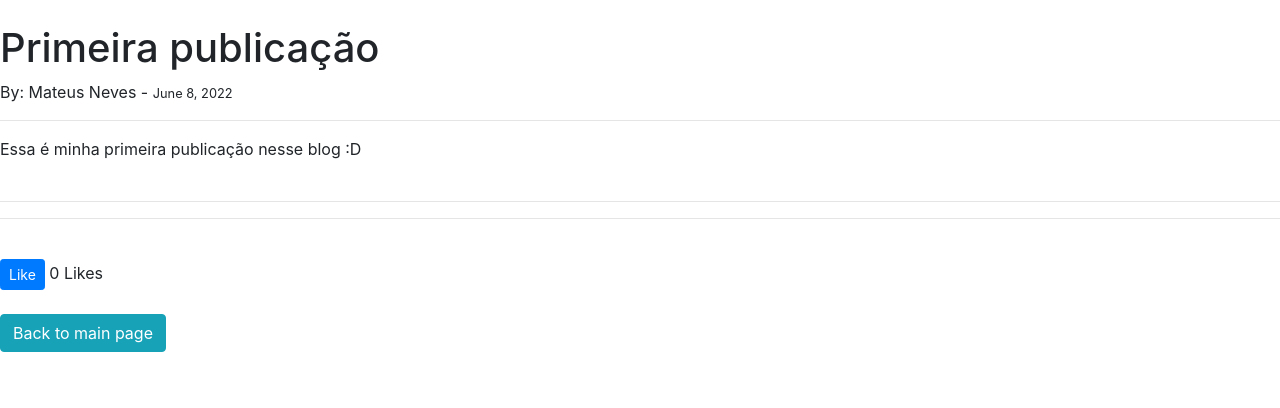
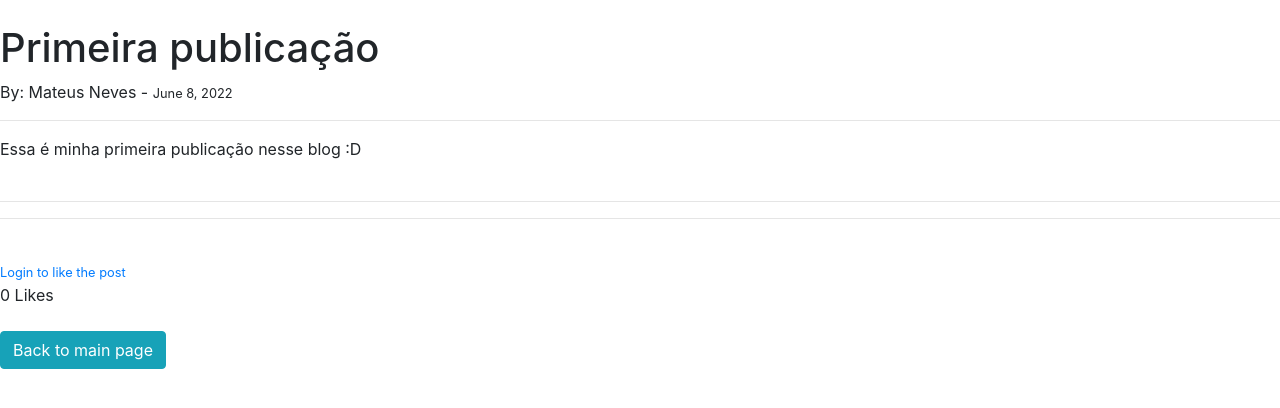
Before and after one commit to neveszz/Blog-idea, a Django app: page /article/1 in a window 1280 px wide. Shown: the part 56-464 px from the top of the page. Run offline with Django 4.2, Linux system fonts and the light colour scheme; data comes from the database, SQL or seed files in the repository; both versions use the stored data as it was after the commit.

Commit message:
added UNlike buttons to the blog pages

```diff
--- a/ablog/theblog/templates/article_details.html
+++ b/ablog/theblog/templates/article_details.html
@@ -20,10 +20,21 @@
         {% endif %}
 
 <hr><br>
-<form action="{% url 'like_post' post.pk %}" method="post">
-    {% csrf_token %}
-    <button type="submit" name="post_id" value="{{ post.id }}" class="btn btn-primary btn-sm" >Like</button> {{ total_likes }} Likes
-</form>
+
+    <form action="{% url 'like_post' post.pk %}" method="post">
+        {% csrf_token %}
+    {% if user.is_authenticated %}
+        {% if liked %}
+            <button type="submit" name="post_id" value="{{ post.id }}" class="btn btn-danger btn-sm" >Unlike</button>
+        {% else %}
+                <button type="submit" name="post_id" value="{{ post.id }}" class="btn btn-primary btn-sm" >Like</button>
+        {% endif %}
+     {% else %}
+        <small><a href="{% url 'login' %}">Login to like the post</a></small>
+    {% endif %}
+        <br>{{ total_likes }} Likes
+    </form>
+
 <br>
     <a href="{% url 'home' %}" class="btn btn-info">Back to main page</a>
 {% endblock %}
--- a/ablog/theblog/views.py
+++ b/ablog/theblog/views.py
@@ -28,9 +28,13 @@ class ArticleDetailView(DetailView):
         cat_menu = Category.objects.all()
         context = super(ArticleDetailView, self).get_context_data(*args, **kwargs)
         stuff = get_object_or_404(Post, id=self.kwargs['pk'])
+        liked = False
+        if stuff.likes.filter(id=self.request.user.id).exists():
+            liked = True
         total_likes = stuff.total_likes()
         context["cat_menu"] = cat_menu
         context['total_likes'] = total_likes
+        context['liked'] = liked
         return context
 
 class AddPostView(CreateView):
@@ -88,5 +92,11 @@ def CategoryListView(request):
 
 def LikeView(request, pk):
     post = get_object_or_404(Post, id=request.POST.get('post_id'))
-    post.likes.add(request.user)
+    liked = False
+    if post.likes.filter(id=request.user.id).exists():
+        post.likes.remove(request.user)
+        liked = False
+    else:
+        post.likes.add(request.user)
+        liked = True
     return HttpResponseRedirect(reverse('article-detail', args=[str(pk)]))
```
Also changed, not shown: ablog/db.sqlite3, ablog/theblog/migrations/0005_post_likes.py (added).
